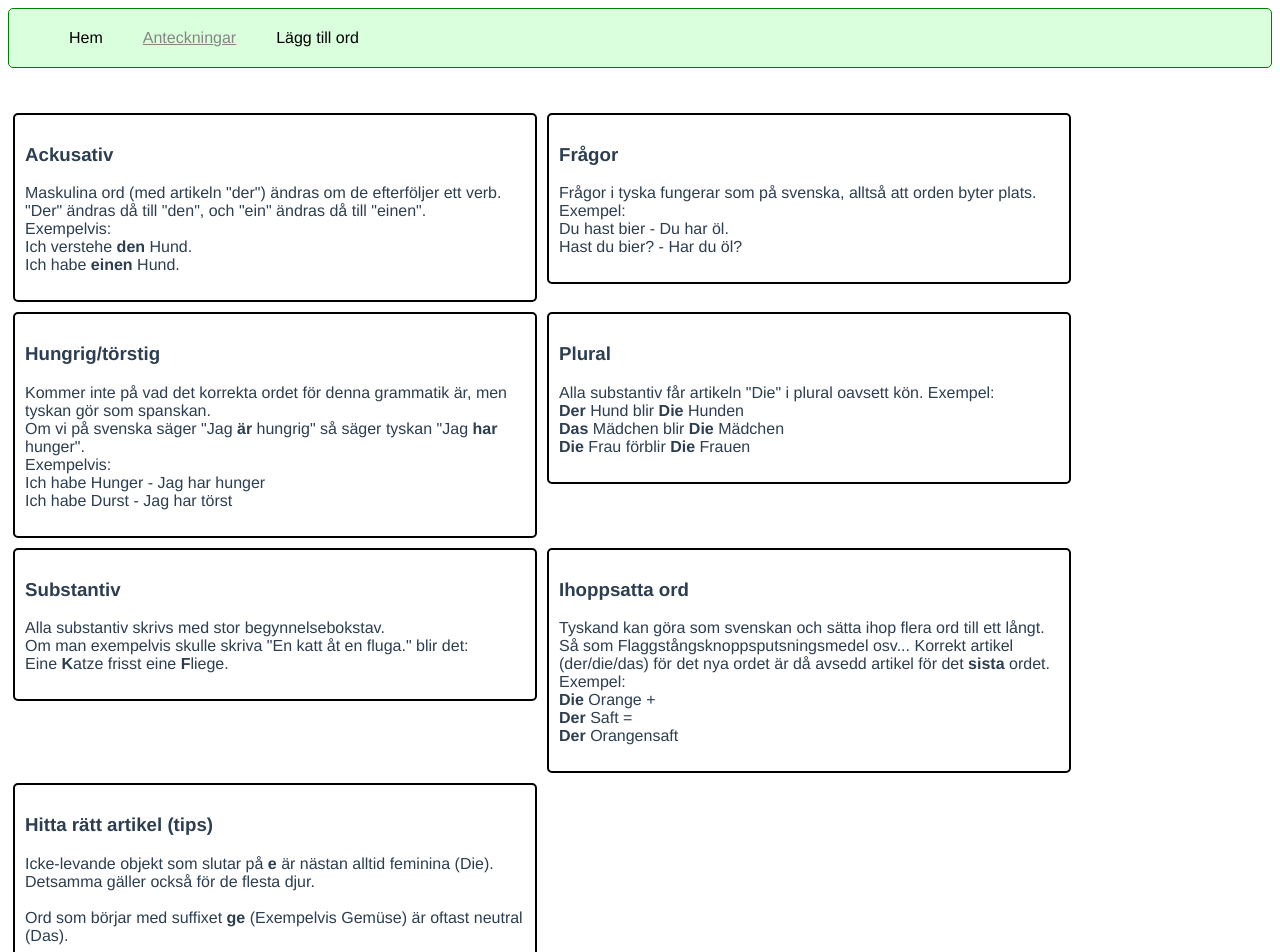
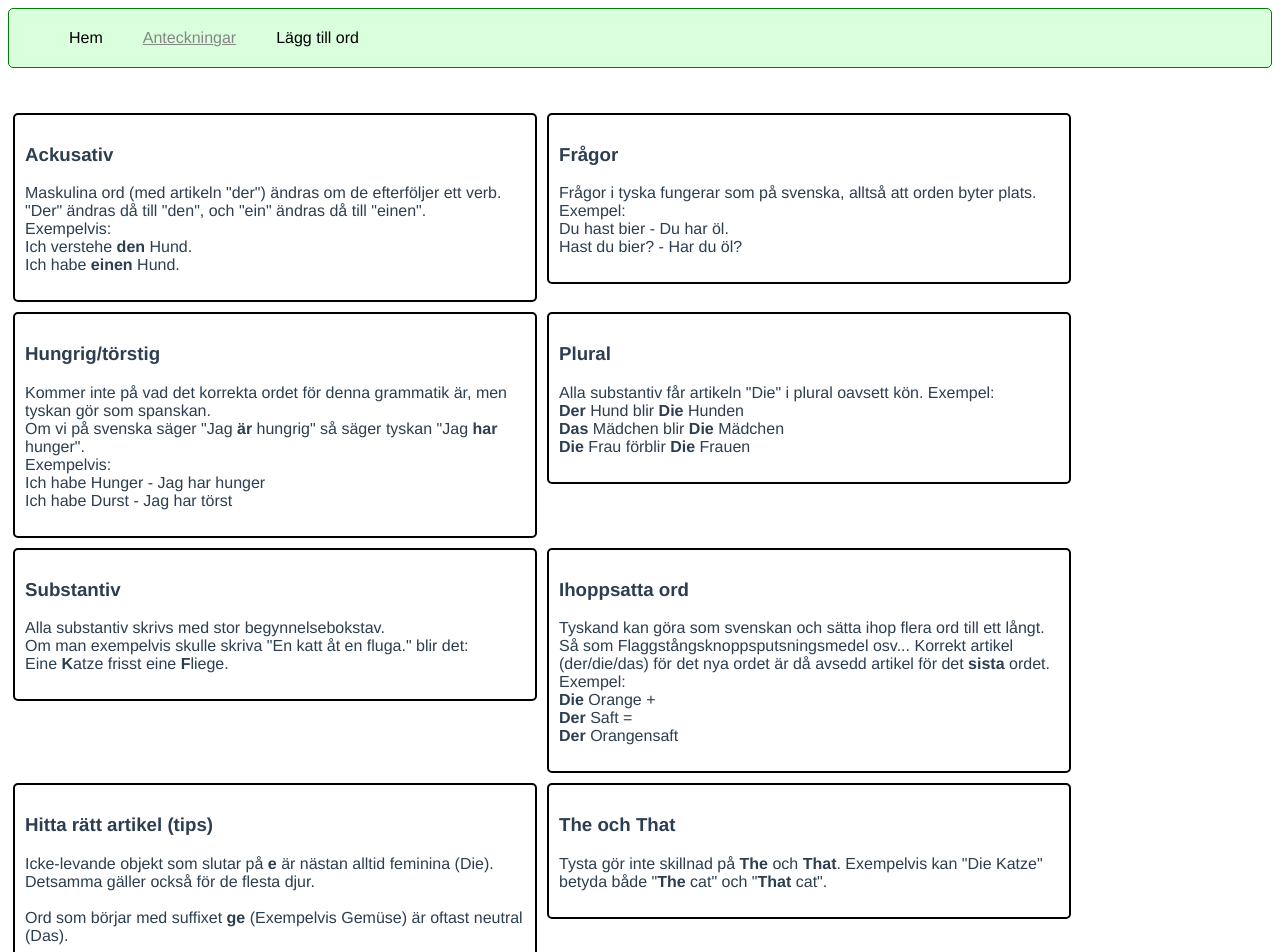
Before and after one commit to Sarrgas/german-practice-ver2, a Vue app: page /#/notes in a window 1280 px wide. Shown: the top 952 px of the page. Built offline with nearby package versions, Linux system fonts and the light colour scheme.

Commit message:
Update notes.js

```diff
--- a/src/data/notes.js
+++ b/src/data/notes.js
@@ -34,6 +34,11 @@ const notes = [
         title: 'Hitta rätt artikel (tips)',
         text: 'Icke-levande objekt som slutar på <b>e</b> är nästan alltid feminina (Die). <br> Detsamma gäller också för de flesta djur. <br> <br> Ord som börjar med suffixet <b>ge</b> (Exempelvis Gemüse) är oftast neutral (Das).'
     },
+    {
+        id: 8,
+        title: 'The och That',
+        text: 'Tysta gör inte skillnad på <b>The</b> och <b>That</b>. Exempelvis kan "Die Katze" betyda både "<b>The</b> cat" och "<b>That</b> cat".'
+    },
 ];
 
 export default notes;
```
